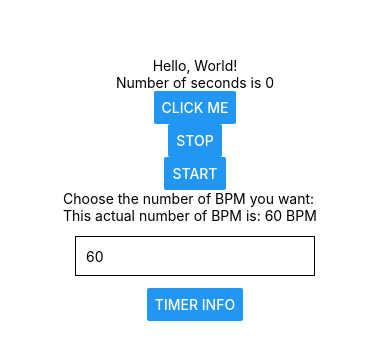
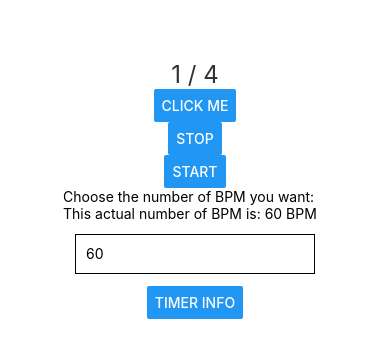
Before and after one commit to tdimnet/a-guitarists-best-friend, a React Native app: screen / in a window 390 px wide. Shown: the part 233-592 px from the top of the page. Built offline with nearby package versions, Linux system fonts and the light colour scheme.

Commit message:
Reseting counter each 4 seconds

```diff
--- a/App.js
+++ b/App.js
@@ -5,15 +5,16 @@ import { Audio } from "expo-av";
 
 export default function App() {
   const [isTicking, setIsTicking] = useState(false);
-  const [seconds, setSeconds] = useState(0);
+  const [seconds, setSeconds] = useState(1);
   const [bpm, setBpm] = useState(60);
   const [sound, setSound] = useState();
 
   useEffect(() => {
     if (isTicking) {
       (async () => {
+        let time = seconds === 4 ? 1 : seconds + 1
         await playSound();
-        const timer = setTimeout(() => setSeconds(seconds + 1), handleTimer());
+        const timer = setTimeout(() => setSeconds(time), handleTimer());
         return () => clearTimeout(timer);
       })();
     }
@@ -46,8 +47,7 @@ export default function App() {
 
   return (
     <View style={styles.container}>
-      <Text>Hello, World!</Text>
-      <Text>Number of seconds is {seconds}</Text>
+      <Text style={styles.title}>{seconds} / 4</Text>
       <Button onPress={() => playSound()} title="Click me" />
       <Button onPress={() => setIsTicking(false)} title="Stop" />
       <Button onPress={() => setIsTicking(true)} title="Start" />
@@ -82,4 +82,8 @@ const styles = StyleSheet.create({
     borderWidth: 1,
     padding: 10,
   },
+  title: {
+    fontSize: 24,
+    color: '#333'
+  }
 });
```
